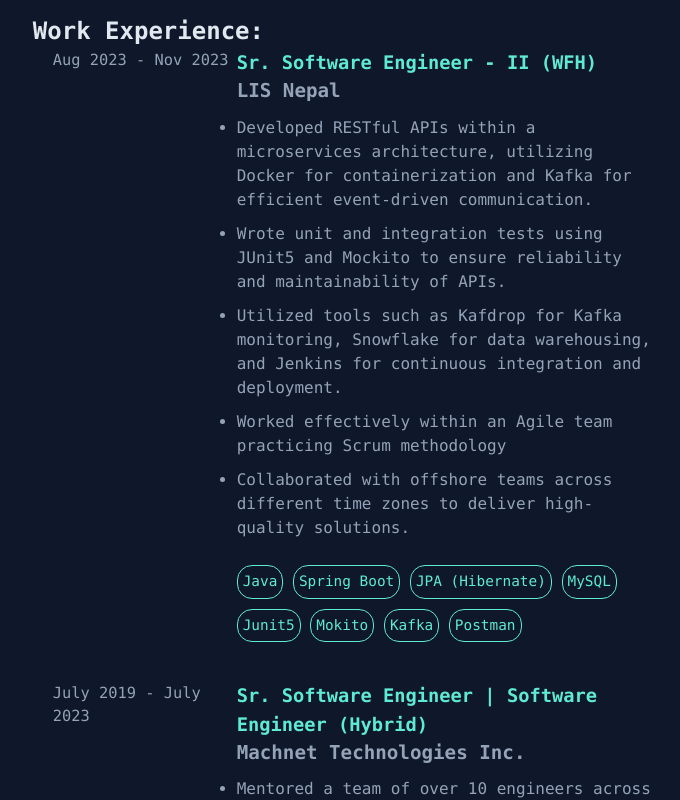
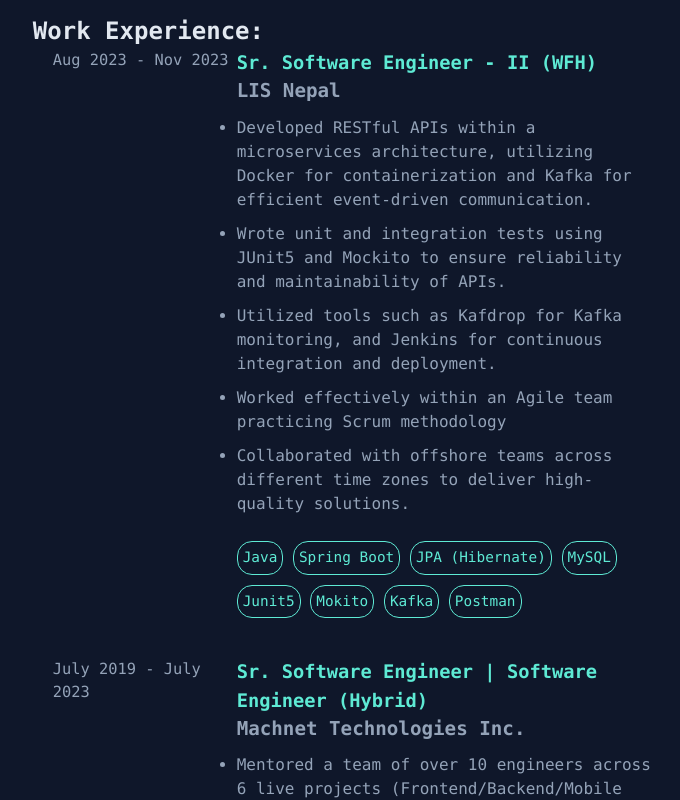
Before and after one commit to Bikash-Gurung/Bikash-Gurung.github.io, a plain HTML site: page index.html in a window 1280 px wide. Shown: the part 985-1785 px from the top of the page, without its empty margins (517-1197 px from the left). Drawn offline with Linux system fonts and the light colour scheme.

Commit message:
Added https in url and removed snowflake

```diff
--- a/index.html
+++ b/index.html
@@ -44,7 +44,7 @@
       <div class="right-col">
         <div class="summary div-gap">
           <p>
-            Hi 👋, I am experienced and highly motivated Senior Software
+            Hi 👋, I am an experienced and highly motivated Senior Software
             Engineer with over 5+ years of industry experience, excelling in
             leading teams, developing robust REST APIs, and optimizing
             engineering processes. Proficient in Agile methodologies, Scrum
@@ -95,9 +95,8 @@
                   ensure reliability and maintainability of APIs.
                 </li>
                 <li>
-                  Utilized tools such as Kafdrop for Kafka monitoring, Snowflake
-                  for data warehousing, and Jenkins for continuous integration
-                  and deployment.
+                  Utilized tools such as Kafdrop for Kafka monitoring, and
+                  Jenkins for continuous integration and deployment.
                 </li>
                 <li>
                   Worked effectively within an Agile team practicing Scrum
```
Also changed, not shown: 1 other file.
